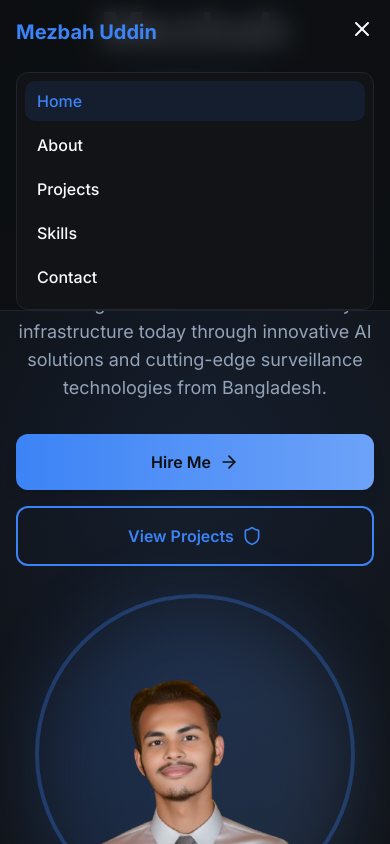
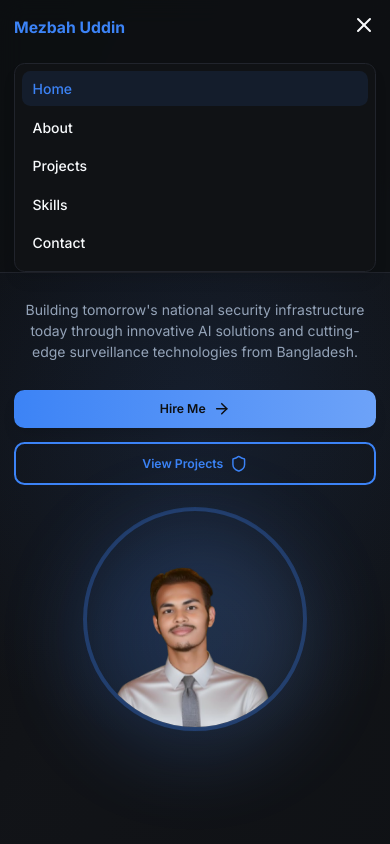
Before and after one commit to mezbahuddindev/mezbah-vision-forge, a React (Vite) app: page / in a window 390 px wide. Both pictures are taken after a click on the button 362 px from the left and 29 px from the top of the page. Shown: the top 844 px of the page. Built offline with nearby package versions, Linux system fonts and the light colour scheme.

Commit message:
Refactor: Make website mobile responsive
Implement mobile responsiveness across the website.

```diff
--- a/src/components/Navbar.tsx
+++ b/src/components/Navbar.tsx
@@ -20,7 +20,7 @@ const Navbar = () => {
     <nav className="fixed top-0 w-full bg-background/80 backdrop-blur-md border-b border-border z-50">
       <div className="max-w-7xl mx-auto px-4 sm:px-6 lg:px-8">
         <div className="flex justify-between items-center h-16">
-          <Link to="/" className="text-xl font-bold text-primary">
+          <Link to="/" className="text-lg sm:text-xl font-bold text-primary">
             Mezbah Uddin
           </Link>
 
@@ -55,7 +55,7 @@ const Navbar = () => {
         {/* Mobile Navigation */}
         {isOpen && (
           <div className="md:hidden">
-            <div className="px-2 pt-2 pb-3 space-y-1 bg-card border border-border rounded-lg mt-2">
+            <div className="px-2 pt-2 pb-3 space-y-1 bg-card/95 backdrop-blur-md border border-border rounded-lg mt-2 shadow-lg">
               {navItems.map((item) => (
                 <Link
                   key={item.name}
--- a/src/index.css
+++ b/src/index.css
@@ -117,23 +117,31 @@
   body {
     @apply bg-background text-foreground font-inter;
     overflow-x: hidden;
+    font-size: 16px;
   }
 
   html {
     scroll-behavior: smooth;
+  }
+
+  /* Mobile-first responsive improvements */
+  @media (max-width: 640px) {
+    html {
+      font-size: 14px;
+    }
   }
 }
 
 @layer components {
   /* Hero button variants */
   .btn-hero {
-    @apply bg-gradient-to-r from-primary to-primary-glow text-primary-foreground px-8 py-4 rounded-lg font-semibold;
+    @apply bg-gradient-to-r from-primary to-primary-glow text-primary-foreground px-6 py-3 sm:px-8 sm:py-4 rounded-lg font-semibold text-sm sm:text-base;
     @apply hover:scale-105 active:scale-95 transition-all duration-300;
     @apply shadow-lg hover:shadow-glow;
   }
 
   .btn-outline-hero {
-    @apply border-2 border-primary text-primary bg-transparent px-8 py-4 rounded-lg font-semibold;
+    @apply border-2 border-primary text-primary bg-transparent px-6 py-3 sm:px-8 sm:py-4 rounded-lg font-semibold text-sm sm:text-base;
     @apply hover:bg-primary hover:text-primary-foreground transition-all duration-300;
     @apply hover:scale-105 active:scale-95;
   }
--- a/src/pages/About.tsx
+++ b/src/pages/About.tsx
@@ -28,10 +28,10 @@ const About = () => {
         <div className="max-w-4xl mx-auto">
           {/* Header */}
           <div className="text-center mb-16 animate-fade-in-up">
-            <h1 className="text-4xl md:text-5xl font-bold mb-6 text-glow">
+            <h1 className="text-3xl sm:text-4xl md:text-5xl font-bold mb-6 text-glow">
               About Me
             </h1>
-            <p className="text-xl text-muted-foreground max-w-2xl mx-auto">
+            <p className="text-lg sm:text-xl text-muted-foreground max-w-2xl mx-auto">
               Young entrepreneur with a vision to revolutionize national security through AI innovation
             </p>
           </div>
@@ -88,7 +88,7 @@ const About = () => {
           {/* Values Section */}
           <div className="animate-fade-in-up">
             <h2 className="text-3xl font-bold text-center mb-12 text-primary">Core Values</h2>
-            <div className="grid md:grid-cols-3 gap-8">
+            <div className="grid grid-cols-1 sm:grid-cols-2 md:grid-cols-3 gap-6 sm:gap-8">
               {values.map((value, index) => (
                 <div key={index} className="card-futuristic p-6 text-center hover:animate-pulse-glow">
                   <div className="flex justify-center mb-4">
--- a/src/pages/Contact.tsx
+++ b/src/pages/Contact.tsx
@@ -158,7 +158,7 @@ const Contact = () => {
                 <h2 className="text-3xl font-bold mb-6 text-primary">Send a Message</h2>
 
                 <form onSubmit={handleSubmit} className="space-y-6">
-                  <div className="grid md:grid-cols-2 gap-4">
+                  <div className="grid grid-cols-1 sm:grid-cols-2 gap-4">
                     <div>
                       <label htmlFor="name" className="block text-sm font-medium mb-2">
                         Full Name
--- a/src/pages/Index.tsx
+++ b/src/pages/Index.tsx
@@ -40,19 +40,19 @@ const Index = () => {
           <div className="grid lg:grid-cols-2 gap-12 items-center">
             {/* Text Content */}
             <div className="text-center lg:text-left animate-slide-in-left">
-              <h1 className="text-5xl md:text-6xl lg:text-7xl font-bold mb-6 leading-tight">
+              <h1 className="text-3xl sm:text-4xl md:text-5xl lg:text-6xl xl:text-7xl font-bold mb-6 leading-tight">
                 <span className="text-glow">Mezbah</span>
                 <br />
                 <span className="text-primary">Uddin</span>
               </h1>
 
-              <div className="text-xl md:text-2xl text-muted-foreground mb-8 leading-relaxed">
+              <div className="text-lg sm:text-xl md:text-2xl text-muted-foreground mb-8 leading-relaxed">
                 <div className="mb-2">Young Entrepreneur</div>
                 <div className="mb-2">Future Tech Visionary</div>
                 <div className="text-primary font-semibold">CEO & Founder of Navodesh Tech</div>
               </div>
 
-              <p className="text-lg text-muted-foreground mb-8 max-w-2xl">
+              <p className="text-base sm:text-lg text-muted-foreground mb-8 max-w-2xl mx-auto lg:mx-0">
                 Building tomorrow's national security infrastructure today through innovative AI solutions
                 and cutting-edge surveillance technologies from Bangladesh.
               </p>
@@ -73,7 +73,7 @@ const Index = () => {
             <div className="flex justify-center lg:justify-end animate-slide-in-right">
               <div className="relative">
                 <div className="absolute inset-0 bg-gradient-to-r from-primary to-primary-glow rounded-full blur-2xl opacity-20 animate-pulse-glow" />
-                <div className="relative w-80 h-80 md:w-96 md:h-96 rounded-full overflow-hidden border-4 border-primary/30 animate-float">
+                <div className="relative w-64 h-64 sm:w-80 sm:h-80 md:w-96 md:h-96 rounded-full overflow-hidden border-4 border-primary/30 animate-float">
                   <img
                     src="/lovable-uploads/1e4eadb9-a125-427c-8a34-02b880582eb6.png"
                     alt="Mezbah Uddin - Young Entrepreneur & Tech Visionary"
@@ -99,7 +99,7 @@ const Index = () => {
             </p>
           </div>
 
-          <div className="grid md:grid-cols-2 lg:grid-cols-4 gap-8">
+          <div className="grid grid-cols-1 sm:grid-cols-2 lg:grid-cols-4 gap-6 sm:gap-8">
             {features.map((feature, index) => (
               <div
                 key={index}
--- a/src/pages/Projects.tsx
+++ b/src/pages/Projects.tsx
@@ -61,10 +61,10 @@ const Projects = () => {
         <div className="max-w-6xl mx-auto">
           {/* Header */}
           <div className="text-center mb-16 animate-fade-in-up">
-            <h1 className="text-4xl md:text-5xl font-bold mb-6 text-glow">
+            <h1 className="text-3xl sm:text-4xl md:text-5xl font-bold mb-6 text-glow">
               Projects & Innovations
             </h1>
-            <p className="text-xl text-muted-foreground max-w-3xl mx-auto">
+            <p className="text-lg sm:text-xl text-muted-foreground max-w-3xl mx-auto">
               Building tomorrow's security infrastructure today. Explore our flagship project and upcoming innovations.
             </p>
           </div>
@@ -84,7 +84,7 @@ const Projects = () => {
                   {mainProject.description}
                 </p>
 
-                <div className="grid md:grid-cols-2 gap-4 mb-6">
+                <div className="grid grid-cols-1 sm:grid-cols-2 gap-4 mb-6">
                   {mainProject.features.map((feature, index) => (
                     <div key={index} className="flex items-start gap-3 p-4 bg-secondary/50 rounded-lg">
                       {feature.icon}
@@ -141,7 +141,7 @@ const Projects = () => {
             <h2 className="text-3xl font-bold mb-8 text-center text-primary">
               Future Innovations Pipeline
             </h2>
-            <div className="grid md:grid-cols-3 gap-6">
+            <div className="grid grid-cols-1 sm:grid-cols-2 md:grid-cols-3 gap-6">
               {futureProjects.map((project, index) => (
                 <div key={index} className="card-futuristic p-6 hover:animate-pulse-glow">
                   <h3 className="text-xl font-bold mb-3">{project.title}</h3>
--- a/src/pages/Skills.tsx
+++ b/src/pages/Skills.tsx
@@ -69,10 +69,10 @@ const Skills = () => {
         <div className="max-w-6xl mx-auto">
           {/* Header */}
           <div className="text-center mb-16 animate-fade-in-up">
-            <h1 className="text-4xl md:text-5xl font-bold mb-6 text-glow">
+            <h1 className="text-3xl sm:text-4xl md:text-5xl font-bold mb-6 text-glow">
               Skills & Expertise
             </h1>
-            <p className="text-xl text-muted-foreground max-w-3xl mx-auto">
+            <p className="text-lg sm:text-xl text-muted-foreground max-w-3xl mx-auto">
               A growing arsenal of skills combining entrepreneurial leadership with cutting-edge technology expertise
             </p>
           </div>
@@ -90,7 +90,7 @@ const Skills = () => {
                     </div>
                   </div>
 
-                  <div className="grid md:grid-cols-2 gap-6">
+                  <div className="grid grid-cols-1 lg:grid-cols-2 gap-6">
                     {category.skills.map((skill, skillIndex) => (
                       <div key={skillIndex} className="space-y-2">
                         <div className="flex justify-between items-center">
@@ -118,7 +118,7 @@ const Skills = () => {
               Tools & Technologies
             </h2>
             <div className="card-futuristic p-8">
-              <div className="grid grid-cols-2 md:grid-cols-4 gap-4">
+              <div className="grid grid-cols-2 sm:grid-cols-3 md:grid-cols-4 gap-4">
                 {tools.map((tool, index) => (
                   <div key={index} className="text-center p-4 bg-secondary/30 rounded-lg hover:bg-secondary/50 transition-colors">
                     <div className="text-lg font-semibold">{tool.name}</div>
```
